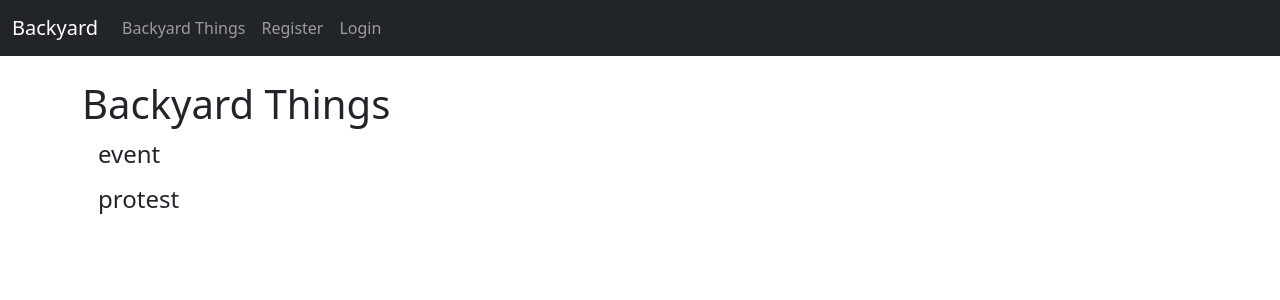
After one commit to nnishanth62/Backyard, a Django app: page /category-list/ in a window 1280 px wide. The commit adds this page. Shown: the top 300 px of the page. Run offline with Django 3.2, Linux system fonts and the light colour scheme; data comes from the database, SQL or seed files in the repository.

Commit message:
category navigation bar links

```diff
--- a/backyard/blog/templates/base.html
+++ b/backyard/blog/templates/base.html
@@ -1,4 +1,4 @@
-<!doctype html>
+ <!doctype html>
 <html lang="en">
   <head>
     <!-- Required meta tags -->
@@ -23,6 +23,30 @@
     </button>
     <div class="collapse navbar-collapse" id="navbarSupportedContent">
       <ul class="navbar-nav me-auto mb-2 mb-lg-0">
+
+      <!-- category menu code-->
+        {% if cat_menu %}
+        <li class="nav-item dropdown">
+          <a class="nav-link dropdown-toggle" href="#" id="navbarDropdown" role="button" data-bs-toggle="dropdown" aria-expanded="false">
+            Backyard Things
+          </a>
+          <ul class="dropdown-menu" aria-labelledby="navbarDropdown">
+
+            {%for item in cat_menu%}
+            <a class="dropdown-item" href="{% url 'category' item|slugify %}">
+              {{item}} </a>
+            {% endfor %}
+
+            <li><a class="dropdown-item" href="#">Action</a></li>
+            <li><a class="dropdown-item" href="#">Another action</a></li>
+          </ul>
+        </li>
+        {% else %}
+        <li class="nav-item">
+          <a class="nav-link" href="{% url 'category-list' %}">Backyard Things</a>
+        </li>
+
+        {% endif %}
 
         {% if user.is_authenticated %}
           <li class="nav-item">
--- /dev/null
+++ b/backyard/blog/templates/category_list.html
@@ -0,0 +1,13 @@
+{% extends 'base.html' %}
+{% block title %} Backyard Things {% endblock %}
+
+{% block content %}
+
+<h1> Backyard Things </h1>
+  {%for item in cat_menu_list%}
+    <h4><a class="dropdown-item" href="{% url 'category' item|slugify %}">
+        {{item}}
+    </a></h4>
+{% endfor %}
+
+{% endblock %}
--- a/backyard/blog/templates/home.html
+++ b/backyard/blog/templates/home.html
@@ -24,4 +24,6 @@
 	{% endfor %}
 </ul>
 
+
+
 {% endblock %}
--- a/backyard/blog/urls.py
+++ b/backyard/blog/urls.py
@@ -1,6 +1,6 @@
 from django.urls import path
 # from . import views
-from .views import HomeView, PostDetailView, MakePostView, UpdatePostView, DeletePostView, AddCategoryView, CategoryView
+from .views import HomeView, PostDetailView, MakePostView, UpdatePostView, DeletePostView, AddCategoryView, CategoryView, CategoryListView
 
 urlpatterns = [
     # path('', views.home, name = "home"),
@@ -11,6 +11,7 @@ urlpatterns = [
     path('post/<int:pk>/remove', DeletePostView.as_view(), name="delete_post"),
     path('add_category/', AddCategoryView.as_view(), name="add_category"),
     path('category/<str:cats>/', CategoryView, name="category"),
+    path('category-list/', CategoryListView, name="category-list"),
 
 
 ]
--- a/backyard/blog/views.py
+++ b/backyard/blog/views.py
@@ -14,7 +14,14 @@ class HomeView(ListView):
     model = Post
     template_name = 'home.html'
     ordering = ['-post_date']
+
     # ordering = ['-id']  # temporary, most recent post appears first
+
+    def get_context_data(self, *args, **kwargs):
+        cat_menu = Category.objects.all()
+        context = super(HomeView, self).get_context_data(*args, **kwargs)
+        context["cat_menu"] = cat_menu
+        return context
 
 
 def CategoryView(request, cats):
@@ -22,9 +29,20 @@ def CategoryView(request, cats):
     return render(request, 'category.html', {'cats': cats.title().replace('-', ' '), 'category_posts': category_posts})
 
 
+def CategoryListView(request):
+    cat_menu_list = Category.objects.all()
+    return render(request, 'category_list.html', {'cat_menu_list': cat_menu_list})
+
+
 class PostDetailView(DetailView):
     model = Post
     template_name = "post_detail.html"
+
+    def get_context_data(self, *args, **kwargs):
+        cat_menu = Category.objects.all()
+        context = super(PostDetailView, self).get_context_data(*args, **kwargs)
+        context["cat_menu"] = cat_menu
+        return context
 
 
 class MakePostView(CreateView):
```
